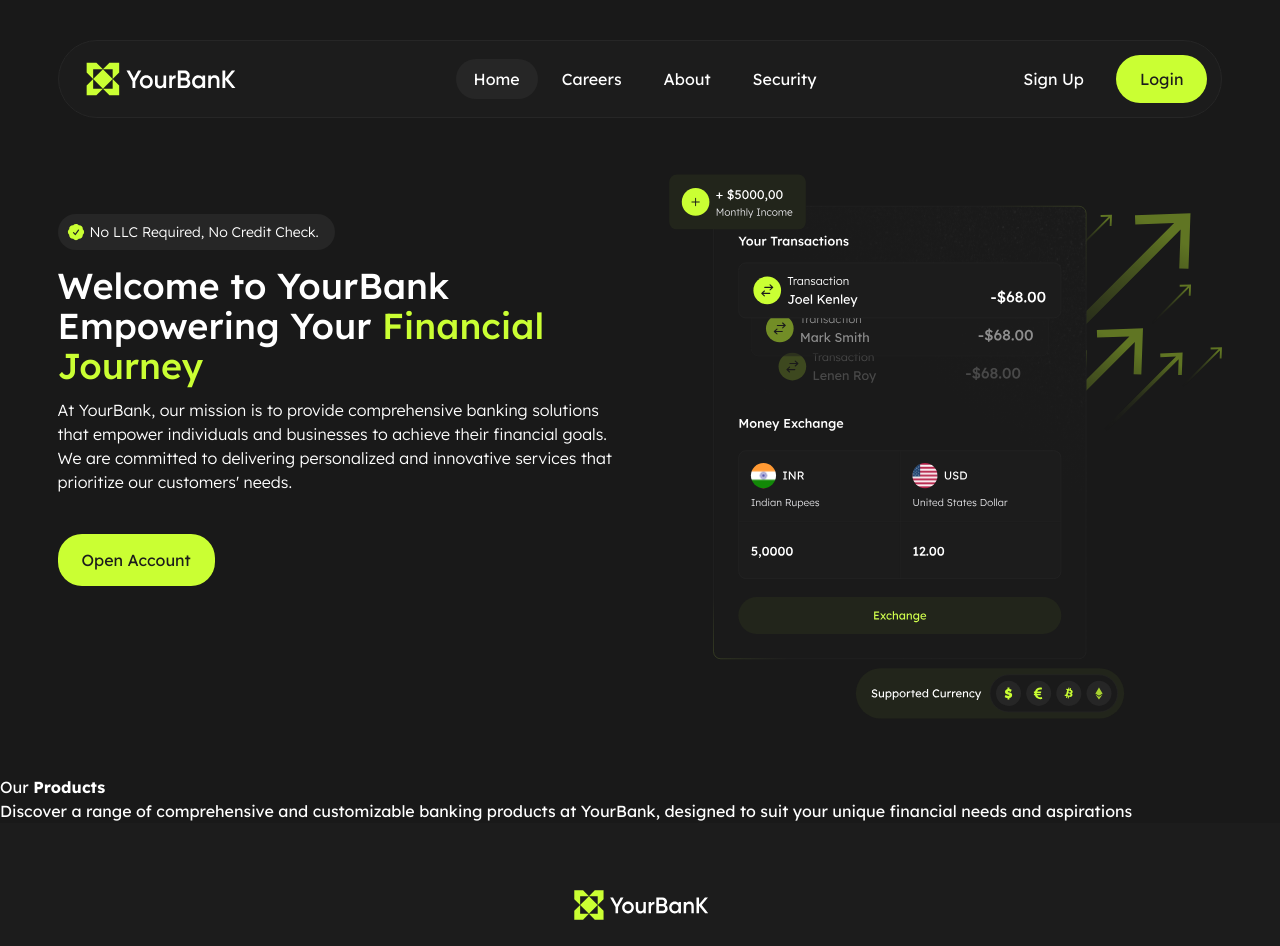
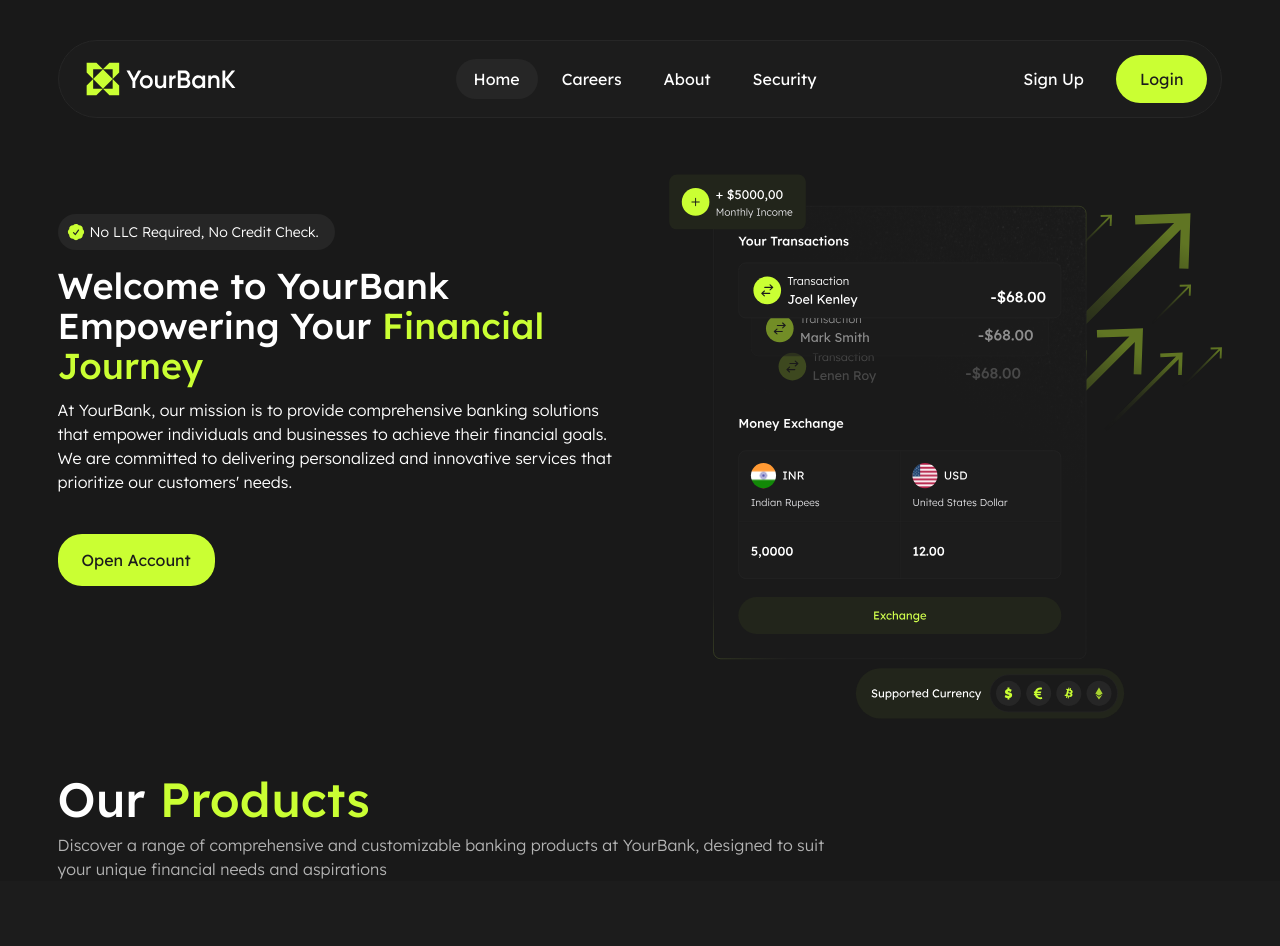
Before and after one commit to alexandreraminelli/pratica-nextjs-bank, a Next.js app: page / in a window 1280 px wide. Shown: the top 946 px of the page. Built offline with nearby package versions, Linux system fonts and the light colour scheme.

Commit message:
feat(sections): estilização dos cabeçalhos de seções

```diff
--- a/src/app/ui/components/sections/SectionHeader.tsx
+++ b/src/app/ui/components/sections/SectionHeader.tsx
@@ -11,13 +11,28 @@ export default function SectionHeader(
   const { title, introductionText } = content
 
   return (
-    <header className={`${className}`}>
+    <header
+      className={`flex flex-col gap-2.5
+        text-center md:text-start
+        lg:last:max-w-3xl
+        ${className}`}
+    >
       {/* Título */}
-      <h2>
-        {title.normal} <strong>{title.strong}</strong>
+      <h2
+        className="font-medium
+
+        text-4xl md:text-5xl"
+      >
+        {title.normal} <strong className="font-medium text-green-60">{title.strong}</strong>
       </h2>
+
       {/* Parágrafo da seção */}
-      <p>{introductionText}</p>
+      <p
+        className="text-gray-70 font-light
+        max-md:text-sm"
+      >
+        {introductionText}
+      </p>
     </header>
   )
 }
--- a/src/app/ui/pages/home/products/ProductSection.tsx
+++ b/src/app/ui/pages/home/products/ProductSection.tsx
@@ -10,9 +10,11 @@ const { introduction } = productSection
  */
 export default function ProductSection() {
   return (
-    <section>
-      {/* Introdução */}
-      <SectionHeader content={introduction} />
+    <section className="px-container">
+      <div>
+        {/* Introdução */}
+        <SectionHeader content={introduction} />
+      </div>
     </section>
   )
 }
```
